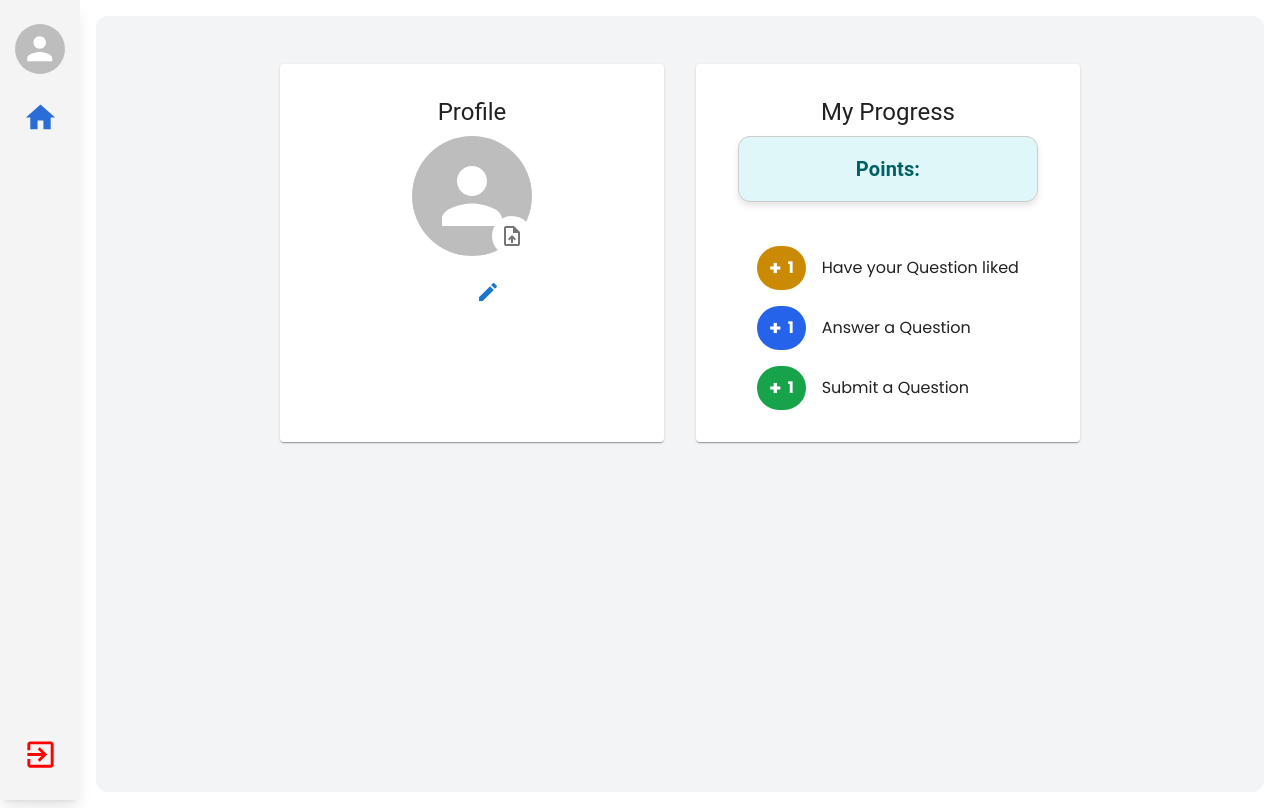
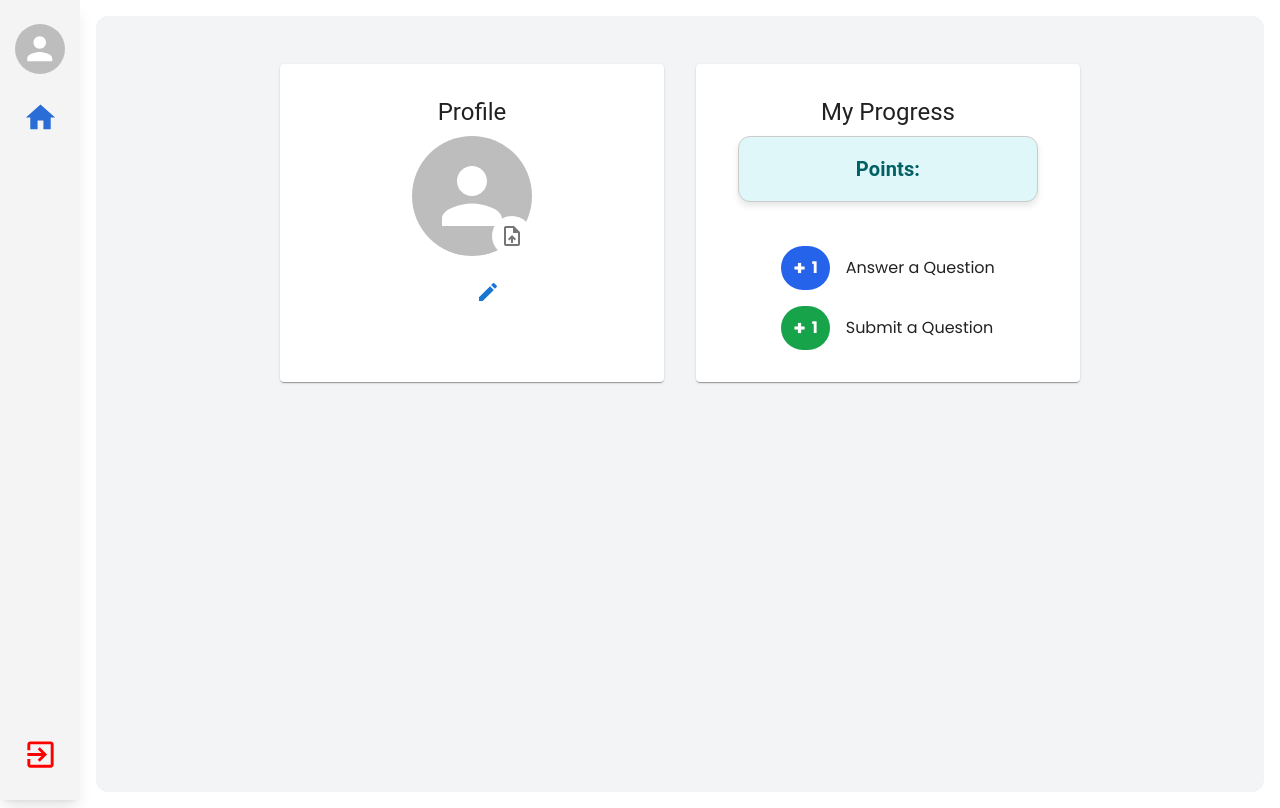
Before and after one commit to danielgeorge922/CEN3031_PROJECT, a React (Create React App) app in the folder CLIENT/: page /profile in a window 1280 px wide. Built offline with nearby package versions, Linux system fonts and the light colour scheme; no server answers.

Commit message:
final ui changes

```diff
--- a/CLIENT/src/components/LoginForm.jsx
+++ b/CLIENT/src/components/LoginForm.jsx
@@ -12,7 +12,7 @@
   const [email, setEmail] = useState("");
   const [password, setPassword] = useState("");
   const [error, setError] = useState(null); // Add error state
-  const [token, setToken] = useState("");
+  // const [token, setToken] = useState("");
 
 
   const navigate = useNavigate();
--- a/CLIENT/src/components/Profile.jsx
+++ b/CLIENT/src/components/Profile.jsx
@@ -21,7 +21,7 @@
   const [lastName, setLastName] = useState("");
   const [profilePic, setProfilePic] = useState(null);
   const [editing, setEditing] = useState(false);
-  const [badgeProgress, setBadgeProgress] = useState(60); // Example progress
+  // const [badgeProgress, setBadgeProgress] = useState(60); // Example progress
   const [points, setPoints] = useState("")
 
   const handleFirstNameChange = (event) => setFirstName(event.target.value);
@@ -245,13 +245,13 @@
 
           <div className="flex flex-col gap-4 pt-7">
           {/* Badge for +1 */}
-          <div className="flex items-center">
+          {/* <div className="flex items-center">
             <div className="flex items-center bg-yellow-600 justify-center text-white rounded-full px-3 py-2">
               <span className="text-xl font-bold mr-1.5">+</span>
               <p className="font-bold">1</p>
             </div>
             <p className="ml-4">Have your Question liked</p>
-          </div>
+          </div> */}
 
           {/* Badge for +2 */}
           <div className="flex items-center">
```
